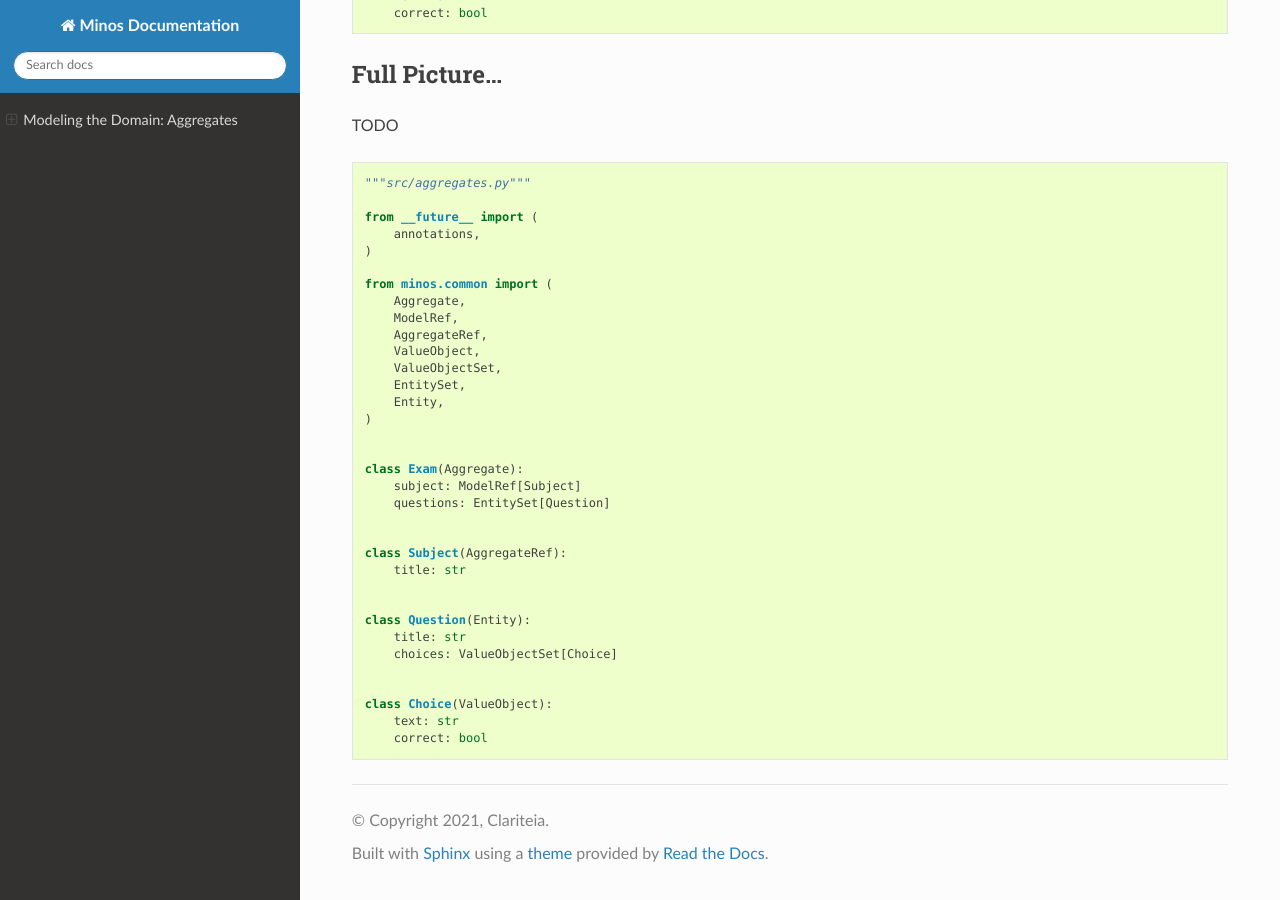
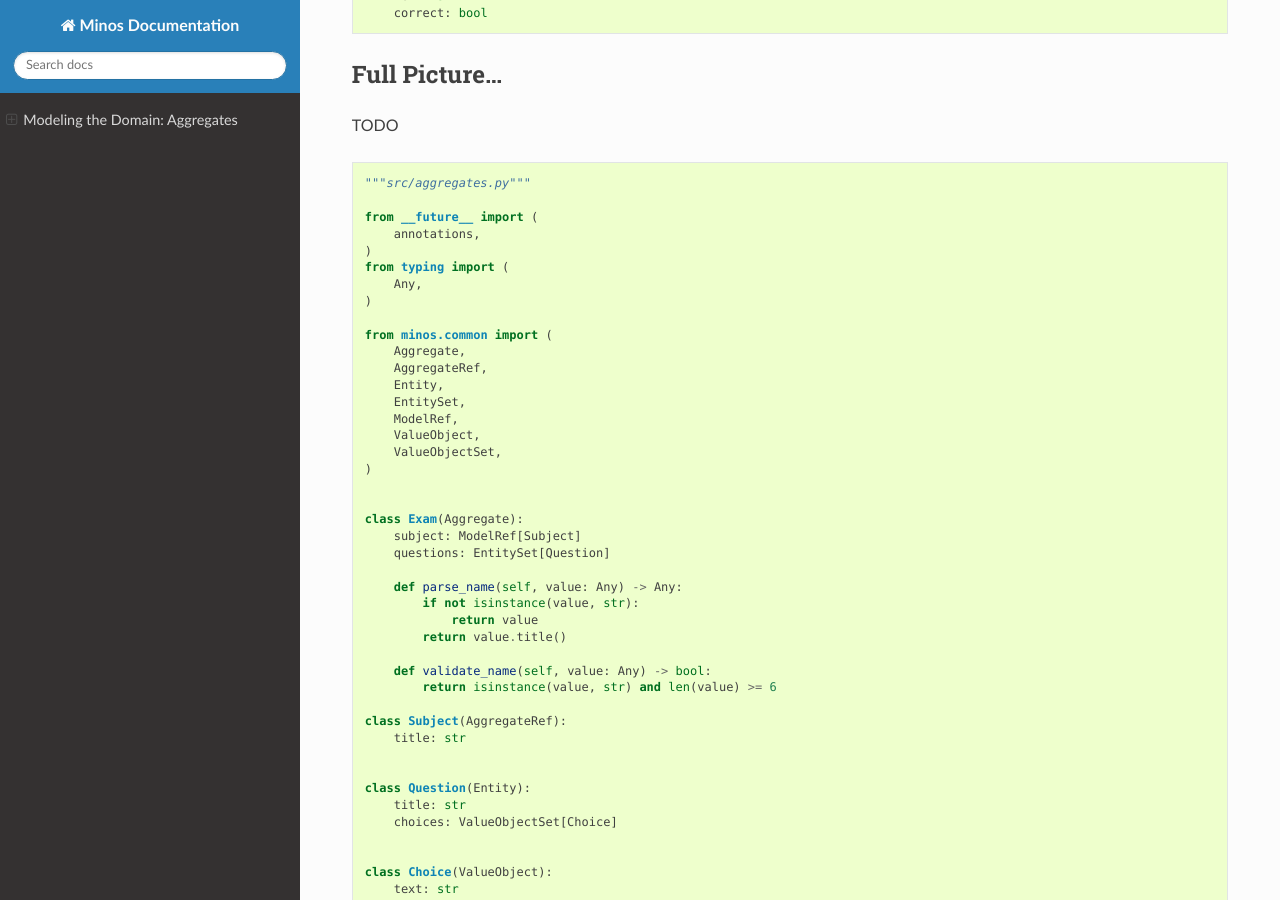
Before and after one commit to Clariteia/minos-documentation, a Sphinx documentation site: the page built from docs/quickstart/aggregate.md, in a window 1280 px wide and 900 px high, scrolled down 4587 px. Built offline with Sphinx 7.4.7 and the Read the Docs theme 2.0.0, drawn with Linux system fonts in a browser that asks for light colours.

Commit message:
* Minor changes.

```diff
--- a/docs/quickstart/aggregate.md
+++ b/docs/quickstart/aggregate.md
@@ -187,15 +187,18 @@ TODO
 from __future__ import (
     annotations,
 )
+from typing import (
+    Any,
+)
 
 from minos.common import (
     Aggregate,
+    AggregateRef,
+    Entity,
+    EntitySet,
     ModelRef,
-    AggregateRef,
     ValueObject,
     ValueObjectSet,
-    EntitySet,
-    Entity,
 )
 
 
@@ -203,6 +206,13 @@ class Exam(Aggregate):
     subject: ModelRef[Subject]
     questions: EntitySet[Question]
 
+    def parse_name(self, value: Any) -> Any:
+        if not isinstance(value, str):
+            return value
+        return value.title()
+
+    def validate_name(self, value: Any) -> bool:
+        return isinstance(value, str) and len(value) >= 6
 
 class Subject(AggregateRef):
     title: str
```
